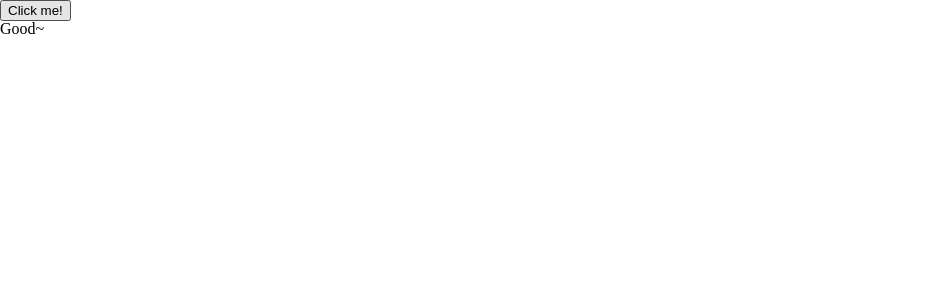
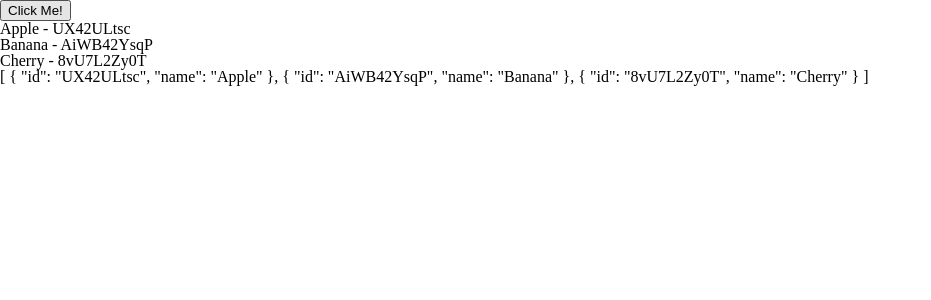
Before and after one commit to Amylo-jh/vue3-practice, a Vue app: page / in a window 1280 px wide. Shown: the top 300 px of the page, without its empty margins (0-931 px from the left). Built offline with nearby package versions, Linux system fonts and the light colour scheme.

Commit message:
Part 8 - Ch 2 - 09. 리스트 렌더링

```diff
--- a/package.json
+++ b/package.json
@@ -29,6 +29,7 @@
     "postcss-loader": "^7.3.3",
     "sass": "^1.66.1",
     "sass-loader": "^13.3.2",
+    "shortid": "^2.2.16",
     "style-loader": "^3.3.3",
     "vue-loader": "^17.3.1",
     "vue-style-loader": "^4.1.3",
--- a/src/App.vue
+++ b/src/App.vue
@@ -1,41 +1,38 @@
 <template>
   <button @click="handler">
-    Click me!
+    Click Me!
   </button>
-
-  <h1 v-show="isShow">
-    Hello?
-  </h1>
-
-  <template v-if="isShow">
-    <h1>Title</h1>
-    <p>Paragraph 1</p>
-    <p>Paragraph 2</p>
-  </template>
-
-  <h1 v-if="isShow">
-    Hello?
-  </h1>
-  <h1 v-else-if="count > 3">
-    Count > 3, {{ count }}
-  </h1>
-  <h1 v-else>
-    Good~
-  </h1>
+  <ul>
+    <li
+      v-for="{id, name} in newFruits"
+      :key="id">
+      {{ name }} - {{ id }}
+    </li>
+    {{ newFruits }}
+  </ul>
 </template>
 
 <script>
+import shortid from 'shortid'
+
 export default {
   data() {
     return {
-      isShow: false,
-      count: 0
+      fruits: ['Apple', 'Banana', 'Cherry']
+    }
+  },
+  computed: {
+    newFruits() {
+      return this.fruits.map( fruit => ({
+          id: shortid.generate(),
+          name: fruit
+      }))
     }
   },
   methods: {
     handler() {
-      this.isShow = !this.isShow,
-      this.count += 1
+      this.fruits.push('Orange')
     }
   }
-}</script>
+}
+</script>
```
Also changed, not shown: 1 other file (tests, documents, lock files or other folders).
